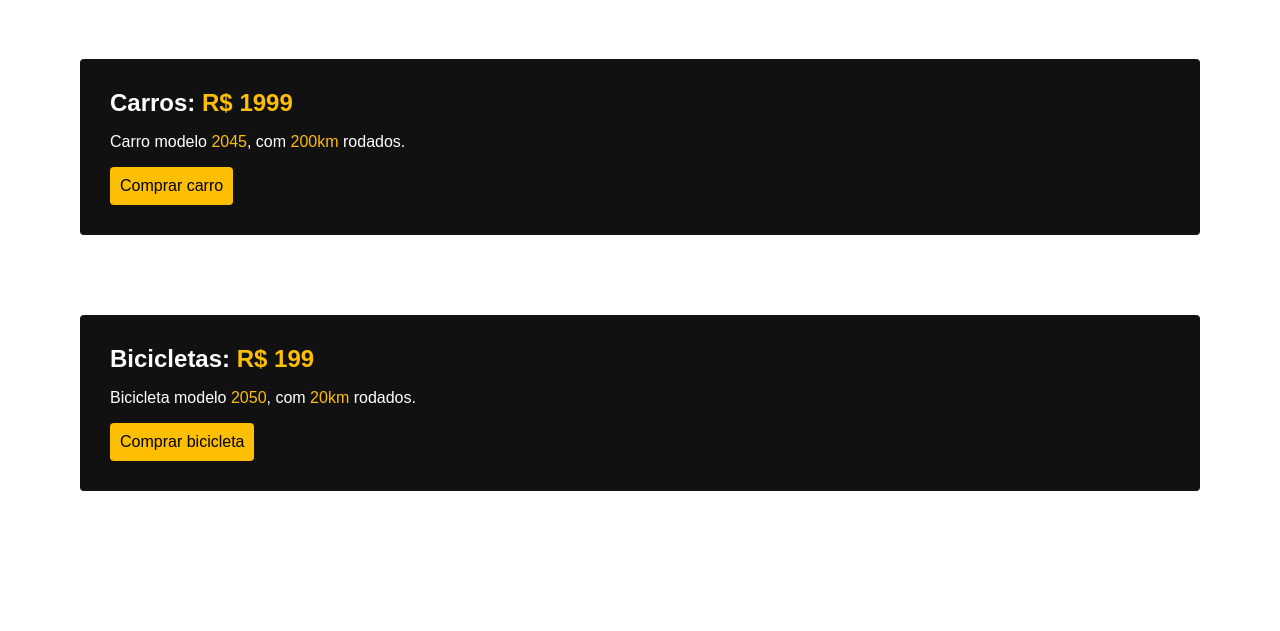
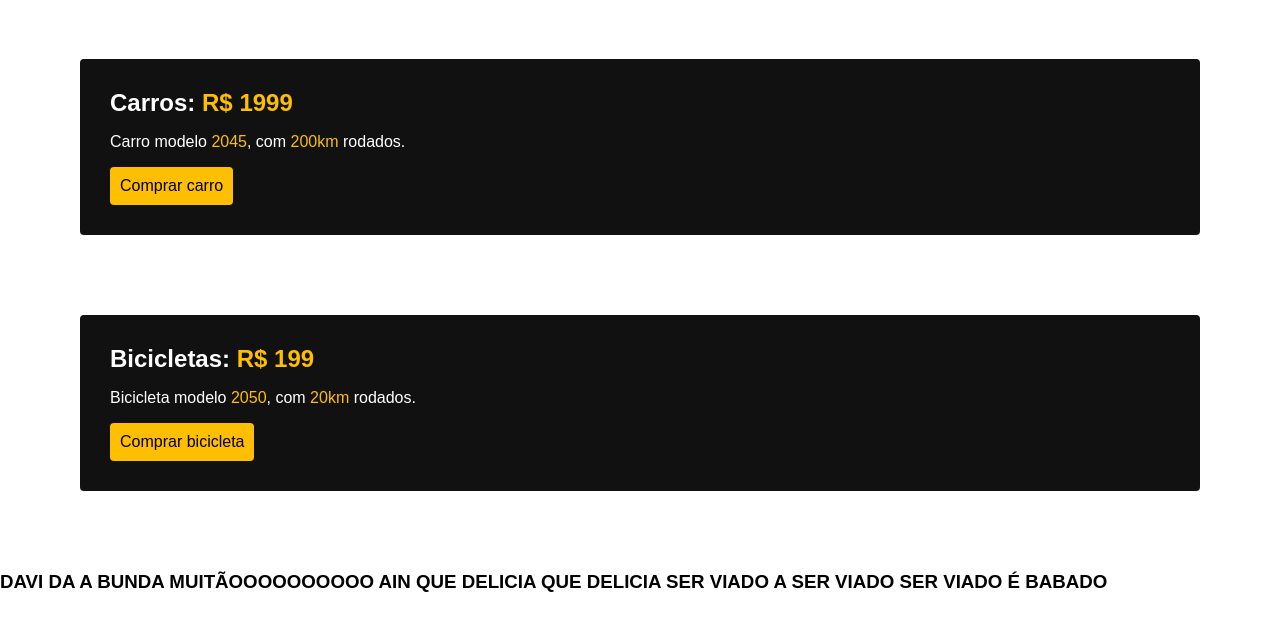
Before and after one commit to Davi1114/TESTES, a plain HTML site: page index.html in a window 1280 px wide. Shown: the part 79-710 px from the top of the page. Drawn offline with Linux system fonts and the light colour scheme.

Commit message:
MUDEI AI UMAS INFORMAÇÕES EXTRAMENTE IMPORTANTES

```diff
--- a/index.html
+++ b/index.html
@@ -18,6 +18,7 @@
    <p>Bicicleta modelo <span>2050</span>, com <span>20km</span> rodados.</p>
    <a href="/produtos/bicicleta.html">Comprar bicicleta</a>
 </div>
+<h3>DAVI DA A BUNDA MUITÃOOOOOOOOOO AIN QUE DELICIA QUE DELICIA SER VIADO A SER VIADO SER VIADO É BABADO</h3>
 
 
 </body>
```
